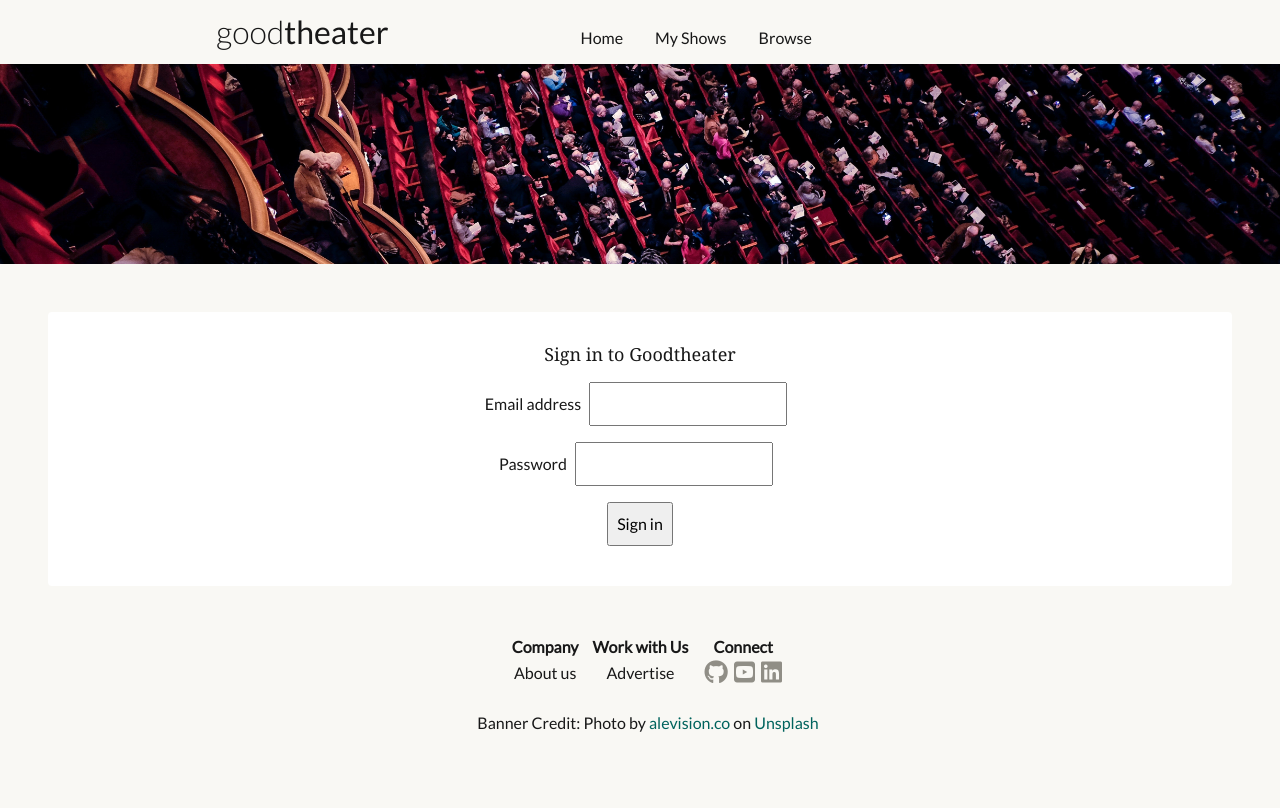
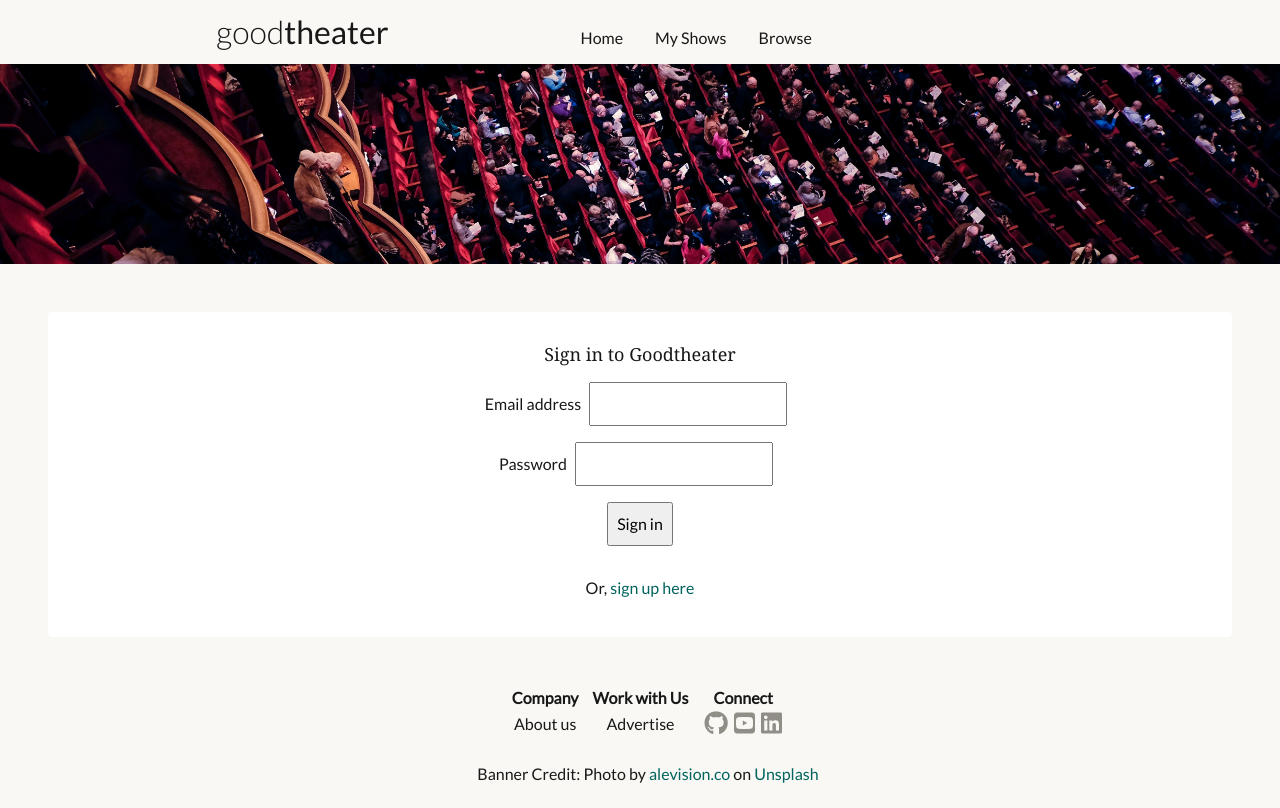
Before and after one commit to isphinxs/theater-client, a React (Create React App) app: page /login in a window 1280 px wide. Built offline with nearby package versions, Linux system fonts and the light colour scheme; no server answers.

Commit message:
Add cross-references to signup and login forms

```diff
--- a/src/components/LoginForm.js
+++ b/src/components/LoginForm.js
@@ -1,5 +1,6 @@
 import React, { useState } from 'react';
 import { useDispatch } from 'react-redux';
+import { NavLink } from 'react-router-dom';
 import { saveUser } from '../reducers/showsReducer';
 
 function LoginForm() {
@@ -43,6 +44,8 @@ function LoginForm() {
                 <br />
                 <input type="submit" value="Sign in" />
             </form>
+            <br />
+            <h5>Or, <NavLink to="/signup" className="gr-link">sign up here</NavLink></h5>
         </div>
     )
 }
--- a/src/components/SignupForm.js
+++ b/src/components/SignupForm.js
@@ -1,5 +1,5 @@
 import React, { useState } from 'react';
-import { useHistory } from 'react-router-dom';
+import { NavLink, useHistory } from 'react-router-dom';
 import { useDispatch } from 'react-redux';
 import { createUser } from '../reducers/showsReducer';
 
@@ -59,6 +59,8 @@ function SignupForm() {
                 <br />
                 <input type="submit" value="Sign up" />
             </form>
+            <br />
+            <h5>Already a member? <NavLink to="/login" className="gr-link">Sign in</NavLink></h5>
         </div>
     )
 }
```
